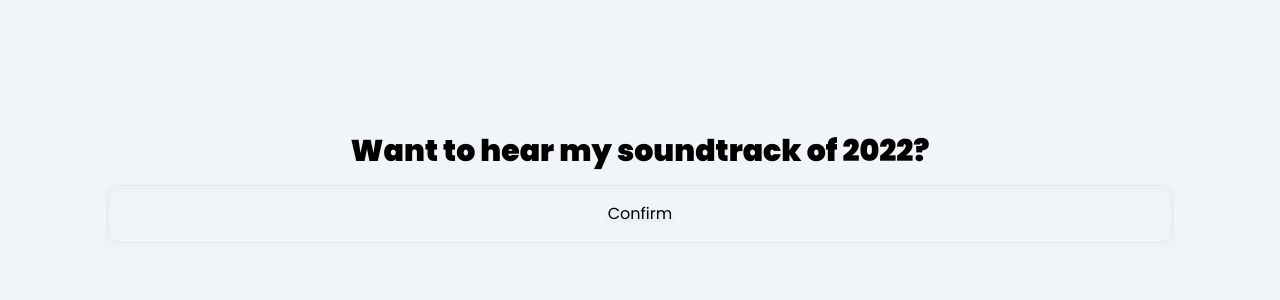
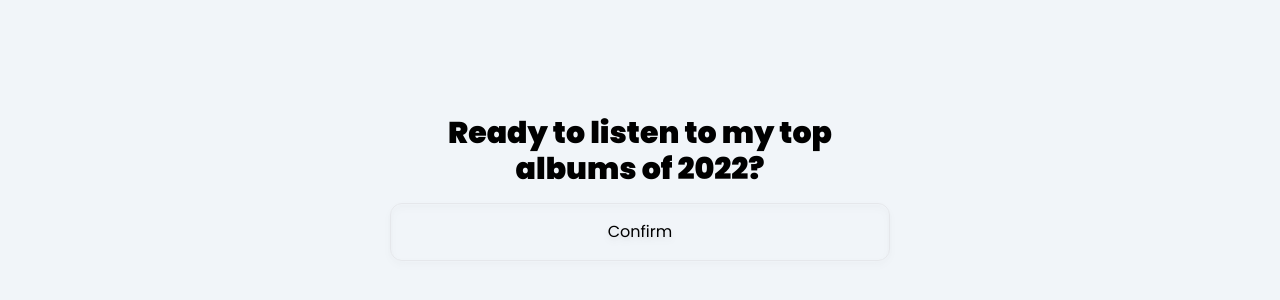
Before and after one commit to joshcooper6/bestalbums, a React (Create React App) app: page / in a window 1280 px wide. Shown: the part 204-504 px from the top of the page. Built offline with nearby package versions, Linux system fonts and the light colour scheme.

Commit message:
added typed element

```diff
--- a/package.json
+++ b/package.json
@@ -11,6 +11,7 @@
     "react": "^18.2.0",
     "react-dom": "^18.2.0",
     "react-scripts": "5.0.1",
+    "react-typed": "^1.2.0",
     "react-youtube": "^10.0.0",
     "styled-components": "^5.3.6",
     "tailwindcss": "^3.2.1",
--- a/src/App.js
+++ b/src/App.js
@@ -3,6 +3,13 @@ import './App.css';
 import Landing from './Landing';
 import Main from './Main';
 import { data } from './data';
+import styled from 'styled-components';
+
+const Container = styled.div`
+  background-image: url(${props => props.img});
+  background-size: cover;
+  background-position: center;
+`
 
 export const AppContext = createContext();
 
@@ -13,7 +20,6 @@ function App() {
 
   const randomNum = Math.floor(Math.random() * data.length);
   const randomNum2 = Math.floor(Math.random() * data[randomNum].tracks.length);
-
 
   const [active, setActive] = useState({
     album: '',
@@ -39,17 +45,20 @@ useEffect(() => {
     if (confirmed) {
       setTimeout(() => {
         setMsg('');
-      }, 2000)
+      }, 3000)
     }
   }, [confirmed]);
 
+  const [toggled, setToggled] = useState(false);
+
+
   return (
     <>
-    <div className="flex min-h-screen flex-col justify-center items-center bg-slate-100">
-        <AppContext.Provider value={{msg, confirmed, setMsg, setConfirmed, active, setActive}}>
+    <Container img={toggled && active.cover} className="flex min-h-screen flex-col justify-center items-center bg-slate-100">
+        <AppContext.Provider value={{msg, confirmed, toggled, setToggled, setMsg, setConfirmed, active, setActive}}>
           { (msg === '' && confirmed) ? <Main /> : <Landing /> }
         </AppContext.Provider>
-      </div>
+    </Container>
     </>
   );
 }
--- a/src/Card.js
+++ b/src/Card.js
@@ -10,6 +10,9 @@ const CardBg = styled.div`
 
 const Cover = styled.div`
     background-image: url(${props => props.bg});
+    background-size: cover;
+    background-position: center;
+    // min-height: 300px;
 `
 
 const Track = styled.button`
@@ -26,7 +29,7 @@ const Track = styled.button`
 
 export default function Card(props) {
     const { tgt } = props;
-    const { setActive, active } = useContext(AppContext);
+    const { setActive, active, toggled, setToggled } = useContext(AppContext);
     const [expanded, setExpanded] = useState(false);
 
 
@@ -43,26 +46,26 @@ export default function Card(props) {
 
     return <>
     <div className="flex flex-col md:gap-2 w-11/12 md:w-auto max-h-[700px] overflow-scroll">
-        <div onClick={(e) => {setExpanded(prev => !prev); e.target.scrollIntoView() }} className="p-8 md:p-6 flex backdrop-blur-lg flex-col justify-center drop-shadow-xl items-center border-0 cursor-pointer rounded-xl hover:bg-slate-800  hover:text-white transition_ease">
+        <div onClick={(e) => {setExpanded(prev => !prev); e.target.scrollIntoView() }} className={`${expanded && 'bg-slate-800'} p-8 md:p-6 flex min-w-[400px] backdrop-blur-lg flex-col justify-center drop-shadow-xl items-center border-0 cursor-pointer rounded-xl hover:bg-slate-800  hover:text-white ${toggled || expanded && 'text-white'} transition_ease`}>
                     <img
-                        className={`m-4 rounded-xl object-center object-cover w-11/12 max-h-[300px] rounded-bl-none rounded-br-none drop-shadow-lg`}
+                        className={`m-4 ${expanded ? 'max-h-0 m-0' : 'max-h-[300px]'} min-w-[250px] rounded-xl object-center transition_ease object-cover w-11/12  rounded-bl-none rounded-br-none drop-shadow-lg`}
                         src={tgt.cover}
                         alt={`${tgt.title} album cover`}
                     />
                     <h2
                         children={tgt.title}
-                        className={`font-bold uppercase text-3xl self-start ml-4 tracking-tight`}
+                        className={` font-bold uppercase text-3xl self-start ml-4 tracking-tight`}
                     />
                     <h2
                         children={tgt.artist}
-                        className={`font-light uppercase text-xl self-start ml-4 tracking-widest`}
+                        className={` font-light uppercase text-xl self-start ml-4 tracking-widest`}
                     />
 
         </div>
 
-        <CardBg className={`${expanded ? 'max-h-[1000px] max-w-[1000px]' : 'max-h-0 opacity-0 max-w-0'} h-[300px p-4 border-t-4 gap-2 transition_ease overflow-scroll flex flex-col`}>
+        <CardBg className={`${expanded ? 'max-h-[300px] max-w-[1000px]' : 'max-h-0 opacity-0 max-w-0'} h-[300px] p-4 gap-2 transition_ease overflow-scroll flex flex-col`}>
                 {tgt.tracks.map((track) => {
-                    return <Track disabled={!expanded && true} onClick={(e) => {hc(e, track, tgt); setExpanded(false);}} key={track.title} className={`hover:bg-slate-900 uppercase ${active.title === track.title && 'bg-slate-900 text-white'}`} children={`${track.title}`} />
+                    return <Track disabled={!expanded && true} onClick={(e) => {hc(e, track, tgt); setExpanded(false);}} key={track.title} className={`hover:bg-slate-900 bg-white border-0 uppercase ${active.title === track.title && 'bg-slate-900 text-white'}`} children={`${track.title}`} />
                 })}
         </CardBg>
     </div>
--- a/src/Landing.js
+++ b/src/Landing.js
@@ -1,16 +1,21 @@
 import { useContext } from "react";
 import { AppContext } from "./App";
+import Typed from 'react-typed';
 
 export default function Landing() {
 
-  const {msg, confirmed, setConfirmed, setMsg} = useContext(AppContext);
+  const {msg, confirmed, setConfirmed, toggled, setMsg} = useContext(AppContext);
 
     return <>
-    <div className="text-center w-full flex flex-col">
-        <h1
-          children={msg}
-          className={`text-3xl w-9/12 self-center font-black fadeIn transition_ease`}
-        />
+    <div className="h-full text-center max-w-[600px] w-full flex flex-col">
+        { confirmed ? <Typed
+          strings={[msg]}
+          typeSpeed={5}
+          className={'text-3xl font-black'}
+        /> : <h1
+        children={'Ready to listen to my top albums of 2022?'}
+        className={`text-3xl ${toggled && 'text-white'} w-9/12 self-center font-black fadeIn transition_ease`}
+        /> }
         <button
           onClick={() => { setConfirmed(true); setMsg('Music contains the memories of our lives... here are some of mine.'); }}
           className={`p-4 ${confirmed ? 'hidden' : ''} transition_ease border rounded-xl drop-shadow-md m-4 w-10/12 self-center`}
--- a/src/Main.js
+++ b/src/Main.js
@@ -1,15 +1,73 @@
 import { data } from "./data";
 import Player from "./Player";
 import Card from "./Card";
+import { useContext, useState } from "react";
 
+import styled from "styled-components";
+import { AppContext } from "./App";
+
+const Switch = styled.label`
+    position: relative;
+    display: inline-block;
+    width: 60px;
+    height: 34px;
+
+    &input {
+        opacity: 0;
+        width: 0;
+        height: 0;
+    }
+`
+
+const Checkbox = styled.input`
+
+`
+
+const Slider = styled.span`
+    position: absolute;
+    cursor: pointer;
+    top: 0;
+    left: 0;
+    right: 0;
+    bottom: 0;
+    background-color: #ccc;
+    -webkit-transition: .4s;
+    transition: .4s;
+
+    &:before {
+        position: absolute;
+        content: "";
+        height: 26px;
+        width: 26px;
+        left: 4px;
+        bottom: 4px;
+        background-color: white;
+        -webkit-transition: .4s;
+        transition: .4s;
+    }
+
+    &:checked {
+        -webkit-transform: translateX(26px);
+        -ms-transform: translateX(26px);
+        transform: translateX(26px);
+    }
+`
 export default function Main() {
     console.log(data)
+
+    const {setToggled } = useContext(AppContext);
 
     const albums = data.map((album) => {
         return <Card tgt={album} />
     })
 
     return <>
+
+        {/* <label class="switch">
+            <input onChange={(e) => setToggled(e.target.checked)} type="checkbox" />
+            <span class="slider round"></span>
+        </label> */}
+
         <div className="flex gap-4 mt-10 flex-wrap justify-center items-center mb-[120px]">
             {albums}
         </div>
--- a/src/Player.js
+++ b/src/Player.js
@@ -7,6 +7,9 @@ const Footer = styled.div`
     background-image: url(${props => props.bg.cover});
     background-position: center;
     background-size: cover;
+
+    position: fixed;
+    bottom: 0;
 `;
 
 
@@ -19,7 +22,7 @@ export default function Play(){
     useEffect(() => { setRunAnim(true) }, [active]);
 
     return<>
-        <Footer bg={active} onAnimationEnd={() => {setRunAnim(false)}} onClick={() => setClicked(prev => !prev)} className={`w-11/12 max-w-lg ${!clicked ? 'max-h-[80px]' : 'max-h-[450px]'} transition_ease ${runAnim && 'bounce'} backdrop-blur-3xl cursor-grab fixed bottom-0 lg:right-10 overflow-hidden min-h-[100px] z-0 rounded-tl-3xl rounded-tr-3xl flex flex-col`}>
+        <Footer bg={active} onAnimationEnd={() => {setRunAnim(false)}} onClick={() => setClicked(prev => !prev)} className={`w-11/12 max-w-lg ${!clicked ? 'max-h-[80px]' : 'max-h-[450px]'} transition_ease ${(runAnim && !clicked) && 'bounce'} backdrop-blur-3xl cursor-grab fixed bottom-0 lg:right-10 drop-shadow-2xl overflow-hidden min-h-[100px] z-0 rounded-tl-3xl rounded-tr-3xl flex flex-col`}>
             <div className="backdrop-blur-lg bg-black bg-opacity-70 w-full flex flex-col">
 
                 <div className="flex flex-col justify-between w-10/12 pr-4 self-center overflow-hidden pl-4 mb-4">
--- a/src/data.js
+++ b/src/data.js
@@ -31,7 +31,19 @@ export const data = [
             {id: '3', title: 'Alien Superstar', path:'https://youtube.com/embed/kINlZV44JeM?autoplay=1'},
             {id: '4', title: 'Cuff It', path: 'https://youtube.com/embed/AUnzoN7pFE0?autoplay=1'},
             {id: '5', title: 'Energy', path: 'https://youtube.com/embed/vMeUz6-VEec?autoplay=1'},
-            {id: '6', title: 'Break My Soul', path: 'https://youtube.com/embed/y6dw-v4BH-Y?autoplay=1'}
+            {id: '6', title: 'Break My Soul', path: 'https://youtube.com/embed/y6dw-v4BH-Y?autoplay=1'},
+            {id: '7', title: 'Church Girl', path: 'https://youtube.com/embed/_sZirWKsOBg?autoplay=1'},
+            {id: '8', title: 'Plastic Off The Sofa', path: 'https://youtube.com/embed/M-ruSdKbQUM?autoplay=1'},
+            {id: '9', title: 'Virgos Groove', path: 'https://youtube.com/embed/aD3HgrfjrAw?autoplay=1'},
+            {id: '10', title: 'Move', path: 'https://youtube.com/embed/UlbVbKSiTuM?autoplay=1'},
+            {id: '11', title: 'Heated', path: 'https://youtube.com/embed/o3WqRPM6M0A?autoplay=1'},
+            {id: '12', title: 'Thique', path: 'https://youtube.com/embed/kmh-ejuvnA?autoplay=1'},
+            {id: '13', title: 'All Up In Your Mind', path: 'https://youtube.com/embed/Z7Zzl9J0YvQ?autoplay=1'},
+            {id: '14', title: 'America Has A Problem', path :'https://youtube.com/embed/niwohlRJHqc?autoplay=1'},
+            {id: '15', title: 'Pure/Honey', path :'https://youtube.com/embed/7beBL5djE8E?autoplay=1'},
+            {id: '16', title: 'Summer Renaissance', path: 'https://youtube.com/embed/AWHMgWT05RE?autoplay=1'}
+
+
         ]
     },
     {
--- a/src/index.css
+++ b/src/index.css
@@ -56,6 +56,13 @@ body {
   }
 }
 
+.rotate {
+  /* animation: rotate 1000ms linear forwards; */
+  transform: rotateY(180deg);
+}
+
+
+
 @tailwind base;
 @tailwind components;
 @tailwind utilities;
```
Also changed, not shown: 1 other file (tests, documents, lock files or other folders).
